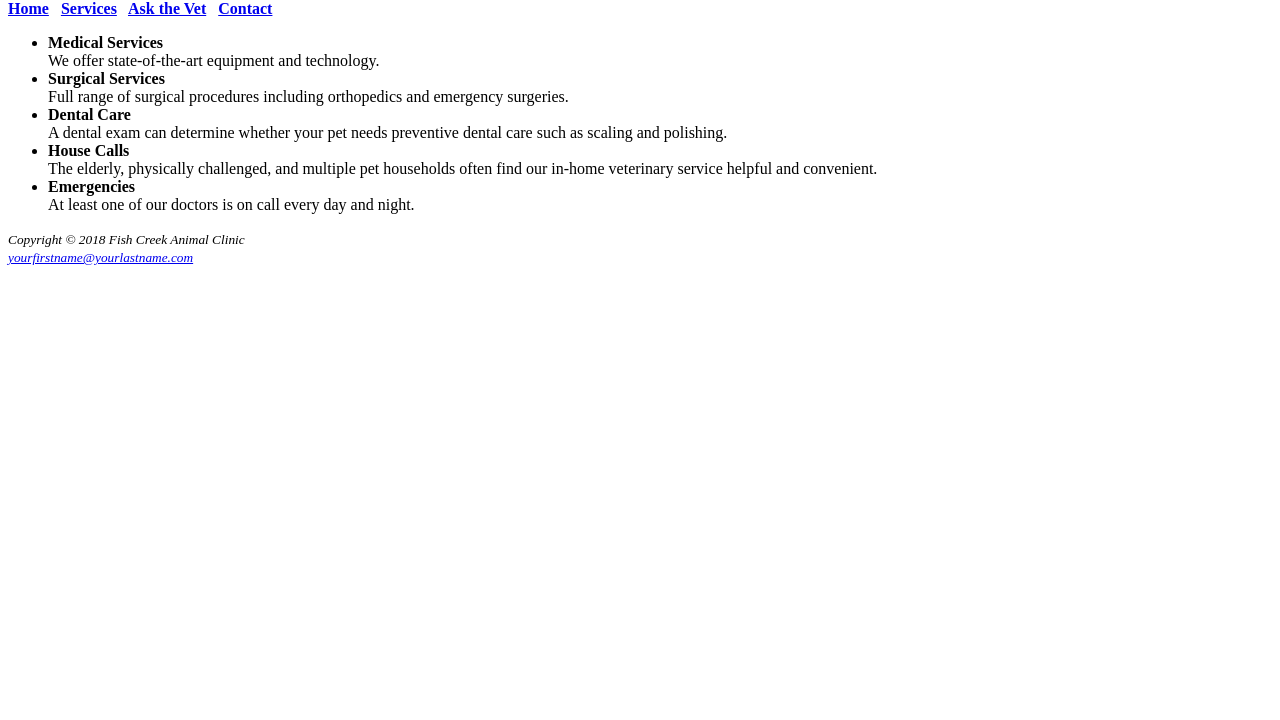
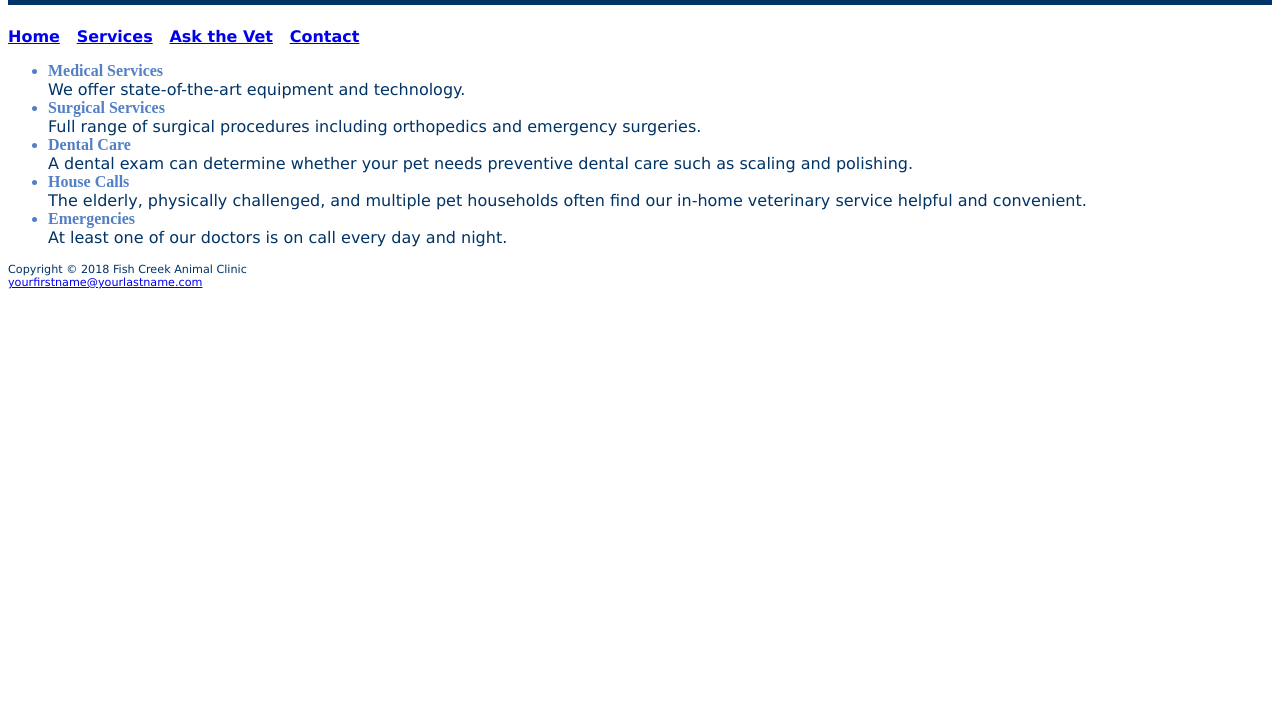
Before and after one commit to 44144Sp21/ch3casestudy-izibeldobbs20, a plain HTML site: page services.html in a window 1280 px wide. Shown: the part 80-800 px from the top of the page. Drawn offline with Linux system fonts and the light colour scheme; files that its build step writes are made by us from their sources.

Commit message:
chp 3= changes made to styles on index and services

```diff
--- /dev/null
+++ b/fishcreekcss/fishcreek.css
@@ -0,0 +1,29 @@
+body {background-color: #ffffff;
+        color: #003366;
+        font-family: Verdana, Arial, sans-serif;
+}
+header {background-color: #003366;
+        color: #AEC3E3;
+        font-family: "Times New Roman";
+}
+h1 {line-height: 200%;
+    text-indent: 1em;
+}
+nav {font-weight: bold;}
+dt {color: #5280C5;
+    font-size: 1.1em;
+    font-weight: bold;
+    font-family: "Times New Roman";
+}
+.category {font-weight: bold;
+            color: #5380C5;
+            font-family: "Times New Roman";
+}
+footer {font-size: .70em;
+        font-weight: italic;
+}
+wrapper {width: 80%;
+        margin-right: auto;
+        margin-left: auto;
+    background-color: #F0F0F0;
+}
--- a/services.html
+++ b/services.html
@@ -1,39 +1,39 @@
 <!DOCTYPE html>
 <html lang="en">
 <head>
-<title>LASTNAME Chapter 3 Case Study - Fish Creek Animal Clinic Services</title>
+<title>Dobbs Chapter 3 Case Study - Fish Creek Animal Clinic Services</title>
 <meta charset="utf-8">
+    <link rel="stylesheet" href="fishcreek.css">
 </head>
 <body>
+    <div id="wrapper">
 <header>
 <h1>Fish Creek Animal Clinic</h1>
 </header>
 <nav>
-<b>
 <a href="index.html">Home</a> &nbsp;
 <a href="services.html">Services</a> &nbsp;
 <a href="askvet.html">Ask the Vet</a> &nbsp;
 <a href="contact.html">Contact</a>
-</b>
 </nav>
 <main>
 <ul>
-<li><strong>Medical Services</strong><br>
-We offer state-of-the-art equipment and technology.</li>
-<li><strong>Surgical Services</strong><br>
-Full range of surgical procedures including orthopedics and emergency surgeries.</li>
-<li><strong>Dental Care</strong><br>
-A dental exam can determine whether your pet needs preventive dental care such as scaling and polishing.</li>
-<li><strong>House Calls</strong><br>
-The elderly, physically challenged, and multiple pet households often find our in-home veterinary service helpful and convenient.</li>
-<li><strong>Emergencies</strong><br>
-At least one of our doctors is on call every day and night.</li>
+    <li class="category">Medical Services</li>
+We offer state-of-the-art equipment and technology.
+    <li class="category">Surgical Services</li>
+Full range of surgical procedures including orthopedics and emergency surgeries.
+    <li class="category">Dental Care</li>
+A dental exam can determine whether your pet needs preventive dental care such as scaling and polishing.
+    <li class="category">House Calls</li>
+The elderly, physically challenged, and multiple pet households often find our in-home veterinary service helpful and convenient.
+    <li class="category">Emergencies</li>
+At least one of our doctors is on call every day and night.
 </ul>
 </main>
 <footer>
-<small><i>Copyright &copy; 2018 Fish Creek Animal Clinic<br>
+Copyright &copy; 2018 Fish Creek Animal Clinic<br>
 <a href="mailto:yourfirstname@yourlastname.com">yourfirstname@yourlastname.com</a>
-</i></small>
 </footer>
+    </div>
 </body>
 </html>
```
Also changed, not shown: index.html (+8 -8 lines).
